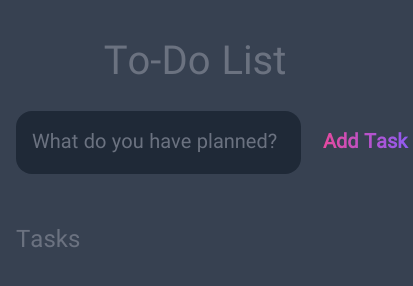
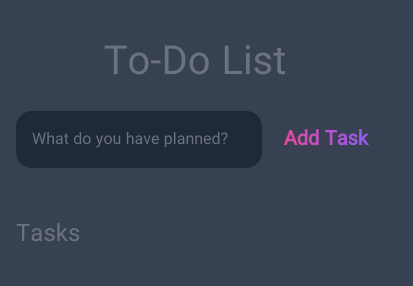
Before and after one commit to jafarihp/to-do-list, a plain HTML site: page index.html in a window 390 px wide. Shown: the whole page, 413 px wide, since content can reach past the window. Drawn offline with Linux system fonts and the light colour scheme; files whose address does not match are found by name.

Commit message:
Complete Responsive page

```diff
--- a/style.css
+++ b/style.css
@@ -54,6 +54,12 @@ button {
   margin-right: 1rem;
   color: #eee;
   font-size: 1.25rem;
+}
+
+@media (319px < width < 415px) {
+  #new-task-input {
+    font-size: 1rem;
+  }
 }
 
 #new-task-input::placeholder {
```
Also changed, not shown: assets/screenshot - ToDoList.png (added).
